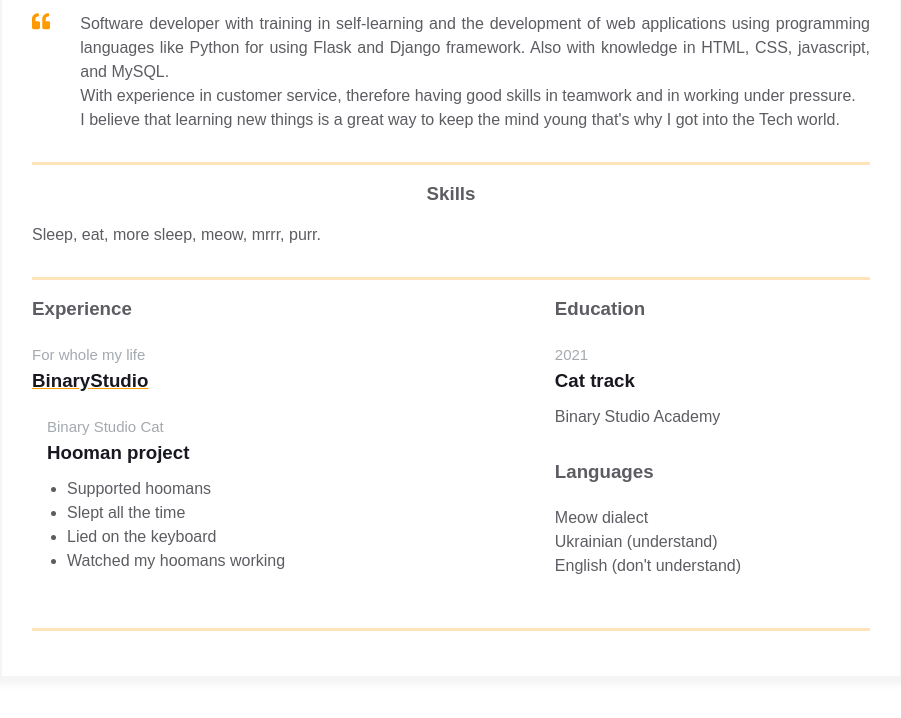
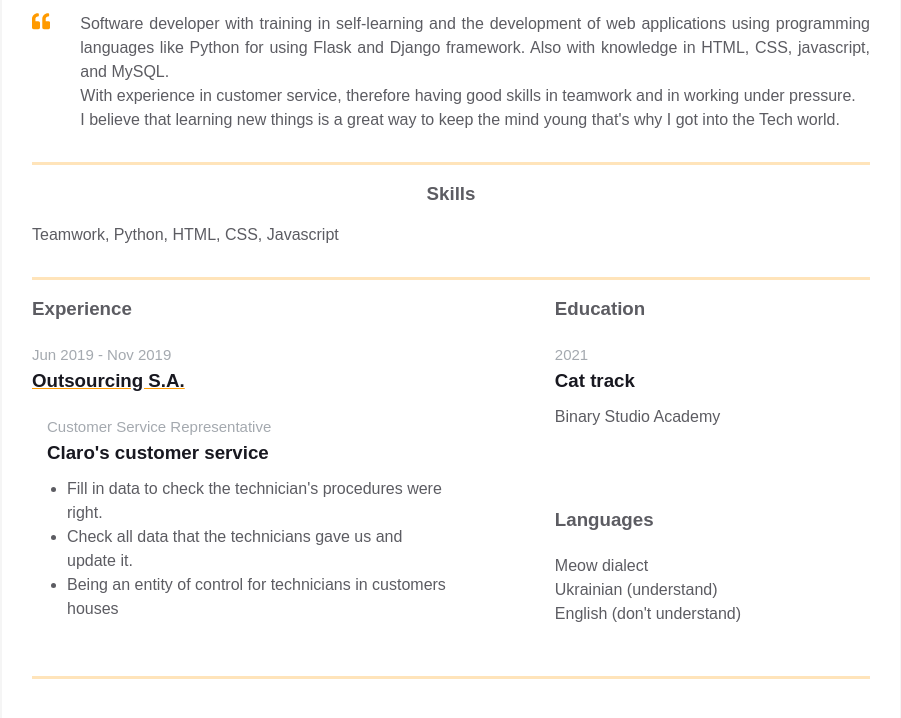
Before and after one commit to MiguelMR96/homepage, a plain HTML site: page index.html in a window 1280 px wide. Shown: the part 338-1056 px from the top of the page, without its empty margins (189-1090 px from the left). Drawn offline with Linux system fonts and the light colour scheme.

Commit message:
Updating experience block info

```diff
--- a/index.html
+++ b/index.html
@@ -27,7 +27,7 @@
                         </div>
                         <span>Medellín, Colombia</span>
                       </a>
-                      <a href="https://www.linkedin.com/in/miguel-montoya-r/" rel="author" class="contact-info__item">
+                      <a href="https://www.linkedin.com/in/miguel-montoya-r/" rel="author" class="contact-info__item" target="_blank">
                         <div class="contact-info__item-icon-wrapper">
                           <svg class="contact-info__item-icon" xmlns="http://www.w3.org/2000/svg" viewBox="0 0 448 512">
                             <path
@@ -71,7 +71,7 @@
             <div class="resume__block">
               <div class="skills">
                 <h3 class="skills__header">Skills</h3>
-                <p class="skills__text">Sleep, eat, more sleep, meow, mrrr, purr. </p>
+                <p class="skills__text">Teamwork, Python, HTML, CSS, Javascript</p>
               </div>
             </div>
           </div>
@@ -85,18 +85,16 @@
                         <h3 class="experiences__header">Experience</h3>
                         <div class="experiences__company">
                           <div class="experiences__company-header">
-                            <span class="experiences__company-header-durability">For whole my life</span>
-                            <h3 class="experiences__company-header-name">BinaryStudio</h3>
+                            <span class="experiences__company-header-durability">Jun 2019 - Nov 2019</span>
+                            <h3 class="experiences__company-header-name">Outsourcing S.A.</h3>
                           </div>
-
                           <div class="experiences__company-project">
-                            <span class="experiences__company-project-role">Binary Studio Cat</span>
-                            <h3 class="experiences__company-project-name">Hooman project</h3>
+                            <span class="experiences__company-project-role">Customer Service Representative</span>
+                            <h3 class="experiences__company-project-name">Claro's customer service</h3>
                             <ul class="experiences__company-project-responsibilities">
-                              <li>Supported hoomans</li>
-                              <li>Slept all the time</li>
-                              <li>Lied on the keyboard</li>
-                              <li>Watched my hoomans working</li>
+                              <li>Fill in data to check the technician's procedures were right.</li>
+                              <li>Check all data that the technicians gave us and update it.</li>
+                              <li>Being an entity of control for technicians in customers houses</li>
                             </ul>
                           </div>
                         </div>
```
